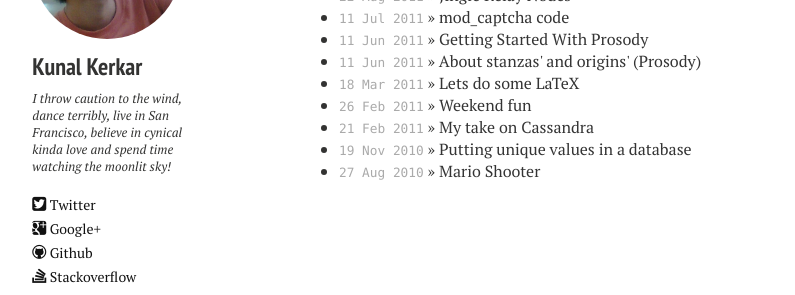
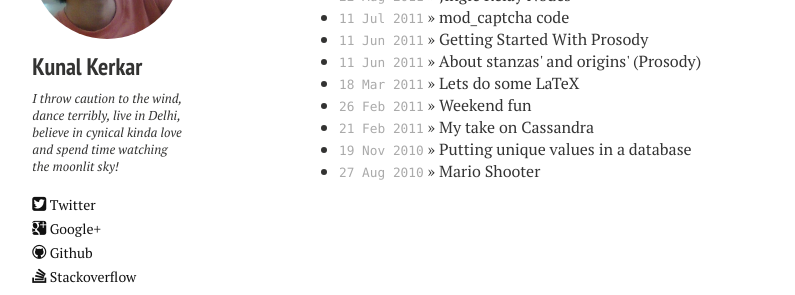
Before and after one commit to tsudot/tsudot.github.io, a Jekyll site: the page built from index.md, in a window 1280 px wide. Shown: the part 215-510 px from the top of the page, without its empty margins (21-816 px from the left). Built offline with Jekyll 4.4.1, drawn with Linux system fonts in a browser that asks for light colours; nearby versions of some CDN libraries.

Commit message:
Change bio

```diff
--- a/_config.yml
+++ b/_config.yml
@@ -2,14 +2,14 @@
 description:      Writings from Kunal Kerkar who goes by the name tsudot.
 # Your site's domain goes here. Leave localhost server or blank when working locally.
 
-url: https://tsudot.com
-enforce_ssl: tsudot.com
+url: http://tsudot.com
+#enforce_ssl: tsudot.com
 
 # Owner/author information
 owner:
   name:           Kunal Kerkar
   avatar:         bio-photo.jpg
-  bio:            "I throw caution to the wind, dance terribly, live in San Francisco, believe in cynical kinda love and spend time watching the moonlit sky!"
+  bio:            "I throw caution to the wind, dance terribly, live in Delhi, believe in cynical kinda love and spend time watching the moonlit sky!"
   email:          me@tsudot.com
   # Social networking links are used in author-bio sidebar. Update and remove as you like.
   twitter:        tsudot
```
